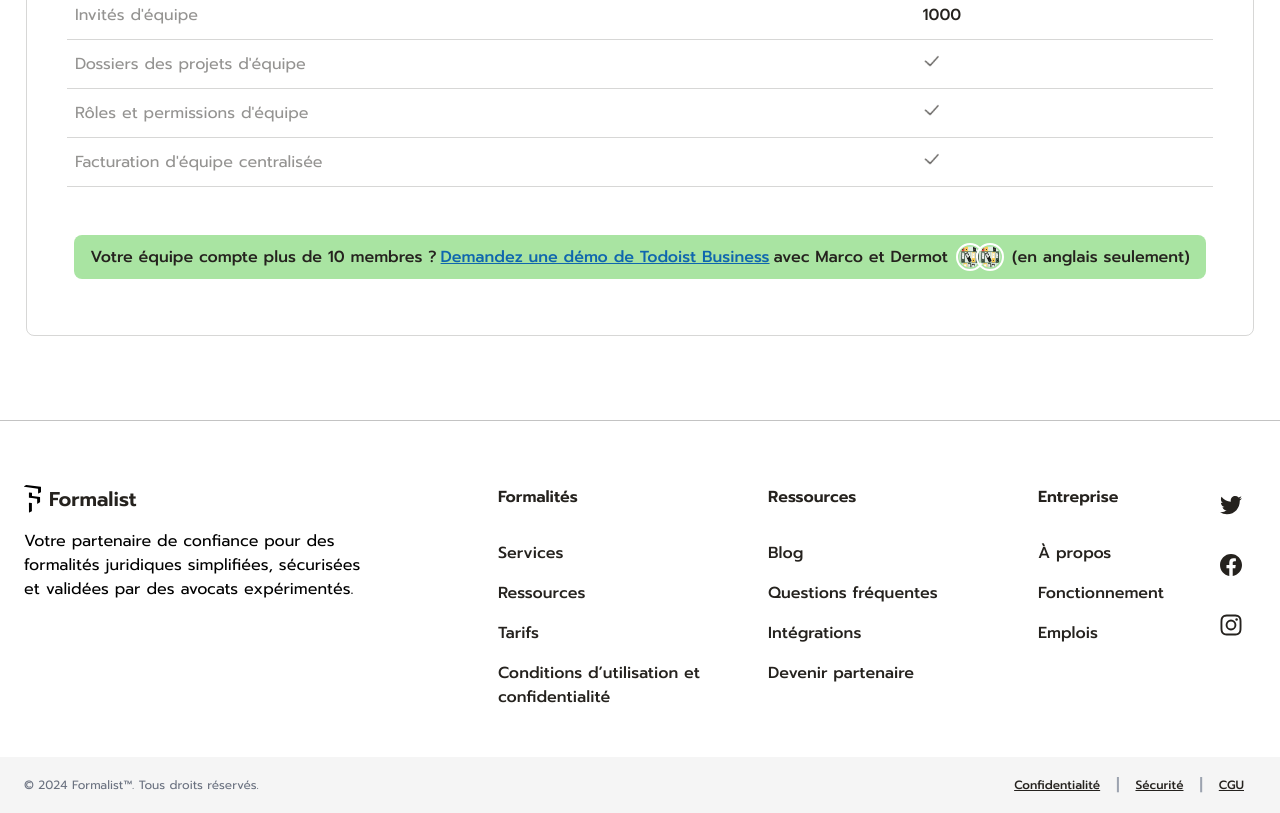
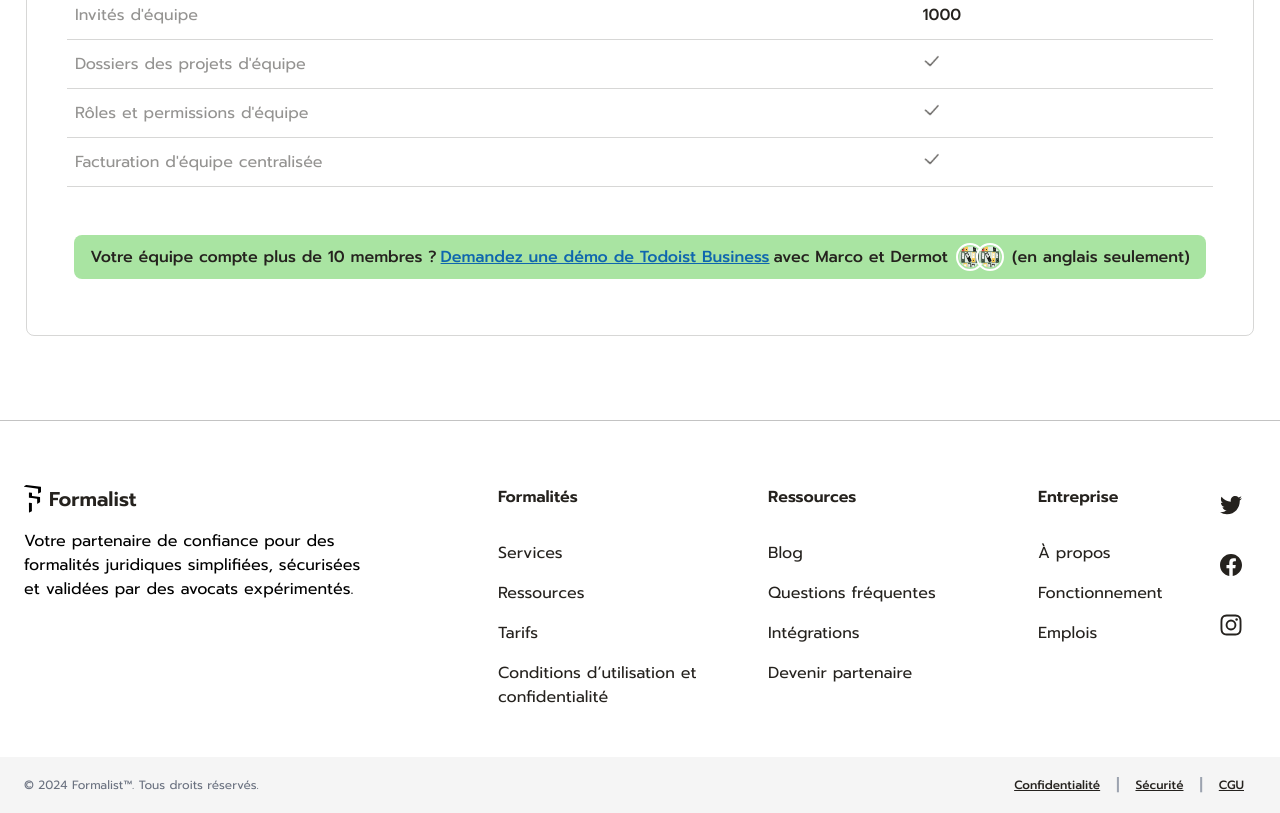
Before and after one commit to manikmt01/demo08, a website built with Vite: page pricing.html in a window 1280 px wide. Shown: the part 3072-3885 px from the top of the page. Built offline with nearby package versions, Linux system fonts and the light colour scheme.

Commit message:
footer update

```diff
--- a/pricing.html
+++ b/pricing.html
@@ -905,9 +905,9 @@
   <hr class="mt-1 border-[#C3C3C3]" />
   <!-- faq end  -->
   <footer class="bg-white">
-    <div class="container max-w-[1360px] mx-auto px-6 py-10 lg:pt-16">
+    <div class="container max-w-[1360px] mx-auto px-6 py-10 lg:pt-16 ">
       <div class="grid lg:grid-cols-8 grid-cols-1">
-        <div class="lg:col-span-3 mb-10 xl:mb-0 flex flex-row lg:flex-col gap-5 lg:gap-0">
+        <div class=" lg:col-span-3 mb-10 xl:mb-0 flex flex-row lg:flex-col gap-5 lg:gap-0 ">
           <a href="#" class="flex items-center rtl:space-x-reverse gap-x-2">
             <svg xmlns="http://www.w3.org/2000/svg" width="17" viewBox="0 0 38.178 61.943">
               <g id="Groupe_54519" data-name="Groupe 54519" transform="translate(-611.123 -261.721)">
@@ -925,19 +925,21 @@
             <span class="hidden lg:block text-xl font-semibold text-[#25221e]">Formalist</span>
           </a>
           <p class="lg:mt-4 lg:max-w-[350px]">
-            Votre partenaire de confiance pour des formalités juridiques
-            simplifiées, sécurisées et validées par des avocats expérimentés.
+            Votre partenaire de confiance pour des formalités juridiques simplifiées, sécurisées et validées par des
+            avocats
+            expérimentés.
           </p>
         </div>
-        <div class="lg:col-span-5 lg:grid lg:grid-cols-9 lg:gap-10 xl:text-left">
+        <div class=" lg:col-span-5 lg:grid lg:grid-cols-9 lg:gap-10 xl:text-left">
           <div class="col-span-3">
             <h2 class="mb-6 px-3 text-base font-semibold text-[#25221e]">
               Formalités
             </h2>
-            <ul class="text-gray-500 font-medium">
+            <ul class="text-gray-500 font-normal">
               <li class="">
                 <a href=""
-                  class="hover:bg-[#f5f5f5] px-3 py-2 rounded-lg flex items-center justify-between text-[#25221e]"><span>Services
+                  class="hover:bg-[#f5f5f5] px-3 py-2 rounded-lg  flex items-center justify-between text-[#25221e] font-normal"><span>Services
+
                   </span>
                   <span class="text-lg lg:hidden"><svg xmlns="http://www.w3.org/2000/svg" fill="currentColor"
                       viewBox="0 0 16 16" width="1em" height="1em">
@@ -948,7 +950,7 @@
               </li>
               <li class="">
                 <a href=""
-                  class="hover:bg-[#f5f5f5] px-3 py-2 rounded-lg flex items-center justify-between text-[#25221e]"><span>Ressources
+                  class="hover:bg-[#f5f5f5] px-3 py-2 rounded-lg  flex items-center justify-between text-[#25221e] font-normal"><span>Ressources
                   </span>
                   <span class="text-lg lg:hidden"><svg xmlns="http://www.w3.org/2000/svg" fill="currentColor"
                       viewBox="0 0 16 16" width="1em" height="1em">
@@ -960,8 +962,10 @@
 
               <li class="">
                 <a href=""
-                  class="hover:bg-[#f5f5f5] px-3 py-2 rounded-lg flex items-center justify-between text-[#25221e]"><span>
-                    Tarifs </span>
+                  class="hover:bg-[#f5f5f5] px-3 py-2 rounded-lg  flex items-center justify-between text-[#25221e] font-normal"><span>
+                    Tarifs
+
+                  </span>
                   <span class="text-lg lg:hidden"><svg xmlns="http://www.w3.org/2000/svg" fill="currentColor"
                       viewBox="0 0 16 16" width="1em" height="1em">
                       <path fill-rule="evenodd"
@@ -971,8 +975,11 @@
               </li>
               <li class="">
                 <a href=""
-                  class="hover:bg-[#f5f5f5] px-3 py-2 rounded-lg flex items-center justify-between text-[#25221e]"><span>Conditions
-                    d’utilisation et confidentialité </span>
+                  class="hover:bg-[#f5f5f5] px-3 py-2 rounded-lg  flex items-center justify-between text-[#25221e] font-normal"><span>Conditions
+                    d’utilisation et confidentialité
+
+
+                  </span>
                   <span class="text-lg lg:hidden"><svg xmlns="http://www.w3.org/2000/svg" fill="currentColor"
                       viewBox="0 0 16 16" width="1em" height="1em">
                       <path fill-rule="evenodd"
@@ -980,6 +987,10 @@
                         clip-rule="evenodd"></path>
                     </svg></span></a>
               </li>
+
+
+
+
             </ul>
           </div>
           <hr class="block lg:hidden my-8 h-[2px] bg-[#C3C3C3]" />
@@ -990,7 +1001,7 @@
             <ul class="text-gray-500 font-medium">
               <li class="">
                 <a href=""
-                  class="hover:bg-[#f5f5f5] px-3 py-2 rounded-lg flex items-center justify-between text-[#25221e]"><span>Blog
+                  class="hover:bg-[#f5f5f5] px-3 py-2 rounded-lg  flex items-center justify-between text-[#25221e] font-normal"><span>Blog
                   </span>
                   <span class="text-lg lg:hidden"><svg xmlns="http://www.w3.org/2000/svg" fill="currentColor"
                       viewBox="0 0 16 16" width="1em" height="1em">
@@ -1001,8 +1012,10 @@
               </li>
               <li class="">
                 <a href=""
-                  class="hover:bg-[#f5f5f5] px-3 py-2 rounded-lg flex items-center justify-between text-[#25221e]"><span>Questions
-                    fréquentes </span>
+                  class="hover:bg-[#f5f5f5] px-3 py-2 rounded-lg  flex items-center justify-between text-[#25221e] font-normal"><span>Questions
+                    fréquentes
+
+                  </span>
                   <span class="text-lg lg:hidden"><svg xmlns="http://www.w3.org/2000/svg" fill="currentColor"
                       viewBox="0 0 16 16" width="1em" height="1em">
                       <path fill-rule="evenodd"
@@ -1013,8 +1026,11 @@
 
               <li class="">
                 <a href=""
-                  class="hover:bg-[#f5f5f5] px-3 py-2 rounded-lg flex items-center justify-between text-[#25221e]"><span>
-                    Intégrations </span>
+                  class="hover:bg-[#f5f5f5] px-3 py-2 rounded-lg  flex items-center justify-between text-[#25221e] font-normal"><span>
+                    Intégrations
+
+
+                  </span>
                   <span class="text-lg lg:hidden"><svg xmlns="http://www.w3.org/2000/svg" fill="currentColor"
                       viewBox="0 0 16 16" width="1em" height="1em">
                       <path fill-rule="evenodd"
@@ -1025,8 +1041,11 @@
 
               <li class="">
                 <a href=""
-                  class="hover:bg-[#f5f5f5] px-3 py-2 rounded-lg flex items-center justify-between text-[#25221e]"><span>Devenir
-                    partenaire </span>
+                  class="hover:bg-[#f5f5f5] px-3 py-2 rounded-lg  flex items-center justify-between text-[#25221e] font-normal"><span>Devenir
+                    partenaire
+
+
+                  </span>
                   <span class="text-lg lg:hidden"><svg xmlns="http://www.w3.org/2000/svg" fill="currentColor"
                       viewBox="0 0 16 16" width="1em" height="1em">
                       <path fill-rule="evenodd"
@@ -1034,28 +1053,22 @@
                         clip-rule="evenodd"></path>
                     </svg></span></a>
               </li>
+
             </ul>
           </div>
           <hr class="block lg:hidden my-8 h-[2px] bg-[#C3C3C3]" />
           <div class="col-span-2">
             <h2 class="mb-6 px-3 text-base font-semibold text-[#25221e]">
               Entreprise
+
+
             </h2>
             <ul class="text-gray-500 font-medium">
               <li class="">
                 <a href=""
-                  class="hover:bg-[#f5f5f5] px-3 py-2 rounded-lg flex items-center justify-between text-[#25221e]"><span>
-                    À propos </span>
-                  <span class="text-lg lg:hidden"><svg xmlns="http://www.w3.org/2000/svg" fill="currentColor"
-                      viewBox="0 0 16 16" width="1em" height="1em">
-                      <path fill-rule="evenodd"
-                        d="M6.47 3.47a.75.75 0 0 0 0 1.06L9.94 8l-3.47 3.47a.75.75 0 1 0 1.06 1.06l4-4a.75.75 0 0 0 0-1.06l-4-4a.75.75 0 0 0-1.06 0z"
-                        clip-rule="evenodd"></path>
-                    </svg></span></a>
-              </li>
-              <li class="">
-                <a href=""
-                  class="hover:bg-[#f5f5f5] px-3 py-2 rounded-lg flex items-center justify-between text-[#25221e]"><span>Fonctionnement
+                  class="hover:bg-[#f5f5f5] px-3 py-2 rounded-lg  flex items-center justify-between text-[#25221e] font-normal"><span>
+                    À propos
+
                   </span>
                   <span class="text-lg lg:hidden"><svg xmlns="http://www.w3.org/2000/svg" fill="currentColor"
                       viewBox="0 0 16 16" width="1em" height="1em">
@@ -1066,7 +1079,8 @@
               </li>
               <li class="">
                 <a href=""
-                  class="hover:bg-[#f5f5f5] px-3 py-2 rounded-lg flex items-center justify-between text-[#25221e]"><span>Emplois
+                  class="hover:bg-[#f5f5f5] px-3 py-2 rounded-lg  flex items-center justify-between text-[#25221e] font-normal"><span>Fonctionnement
+
                   </span>
                   <span class="text-lg lg:hidden"><svg xmlns="http://www.w3.org/2000/svg" fill="currentColor"
                       viewBox="0 0 16 16" width="1em" height="1em">
@@ -1075,6 +1089,18 @@
                         clip-rule="evenodd"></path>
                     </svg></span></a>
               </li>
+              <li class="">
+                <a href=""
+                  class="hover:bg-[#f5f5f5] px-3 py-2 rounded-lg  flex items-center justify-between text-[#25221e] font-normal"><span>Emplois
+                  </span>
+                  <span class="text-lg lg:hidden"><svg xmlns="http://www.w3.org/2000/svg" fill="currentColor"
+                      viewBox="0 0 16 16" width="1em" height="1em">
+                      <path fill-rule="evenodd"
+                        d="M6.47 3.47a.75.75 0 0 0 0 1.06L9.94 8l-3.47 3.47a.75.75 0 1 0 1.06 1.06l4-4a.75.75 0 0 0 0-1.06l-4-4a.75.75 0 0 0-1.06 0z"
+                        clip-rule="evenodd"></path>
+                    </svg></span></a>
+              </li>
+
             </ul>
           </div>
           <hr class="block lg:hidden my-8 h-[2px] bg-[#C3C3C3]" />
@@ -1126,14 +1152,15 @@
       </div>
     </div>
     <div class="text-center bg-[#f5f5f5] pt-3 pb-3">
-      <div class="container max-w-[1360px] mx-auto px-6 md:flex md:items-center md:justify-between items-center">
+
+      <div class="container max-w-[1360px] mx-auto px-6  md:flex md:items-center md:justify-between items-center">
         <span class="text-xs text-gray-500 md:text-center self-center">© 2024 <a href="index.php"
             class="hover:underline">Formalist™</a>.
           Tous droits réservés.</span>
         <ul class="text-gray-400 font-medium flex flex-wrap items-center gap-x-1 lg:justify-end justify-center">
           <li class="">
             <a href=""
-              class="underline px-3 py-2 rounded-lg flex items-center justify-between text-[#25221e] text-xs"><span>Confidentialité</span>
+              class="underline px-3 py-2 rounded-lg  flex items-center justify-between text-[#25221e] text-xs"><span>Confidentialité</span>
               <span class="text-lg lg:hidden"><svg xmlns="http://www.w3.org/2000/svg" fill="currentColor"
                   viewBox="0 0 16 16" width="1em" height="1em">
                   <path fill-rule="evenodd"
@@ -1141,10 +1168,12 @@
                     clip-rule="evenodd"></path>
                 </svg></span></a>
           </li>
-          <li>|</li>
+          <li>
+            |
+          </li>
           <li class="">
             <a href=""
-              class="underline px-3 py-2 rounded-lg flex items-center justify-between text-[#25221e] text-xs"><span>Sécurité</span>
+              class="underline px-3 py-2 rounded-lg  flex items-center justify-between text-[#25221e] text-xs"><span>Sécurité</span>
               <span class="text-lg lg:hidden"><svg xmlns="http://www.w3.org/2000/svg" fill="currentColor"
                   viewBox="0 0 16 16" width="1em" height="1em">
                   <path fill-rule="evenodd"
@@ -1152,10 +1181,12 @@
                     clip-rule="evenodd"></path>
                 </svg></span></a>
           </li>
-          <li>|</li>
+          <li>
+            |
+          </li>
           <li class="">
             <a href=""
-              class="underline px-3 py-2 rounded-lg flex items-center justify-between text-[#25221e] text-xs"><span>CGU</span>
+              class="underline px-3 py-2 rounded-lg  flex items-center justify-between text-[#25221e] text-xs"><span>CGU</span>
               <span class="text-lg lg:hidden"><svg xmlns="http://www.w3.org/2000/svg" fill="currentColor"
                   viewBox="0 0 16 16" width="1em" height="1em">
                   <path fill-rule="evenodd"
```
Also changed, not shown: blog.html (+12 -12 lines), blogDetails.html (+12 -12 lines), faq.html (+12 -12 lines), index.html (+15 -15 lines), index04.html (+13 -13 lines), services.html (+12 -12 lines), css/style.min.css.
